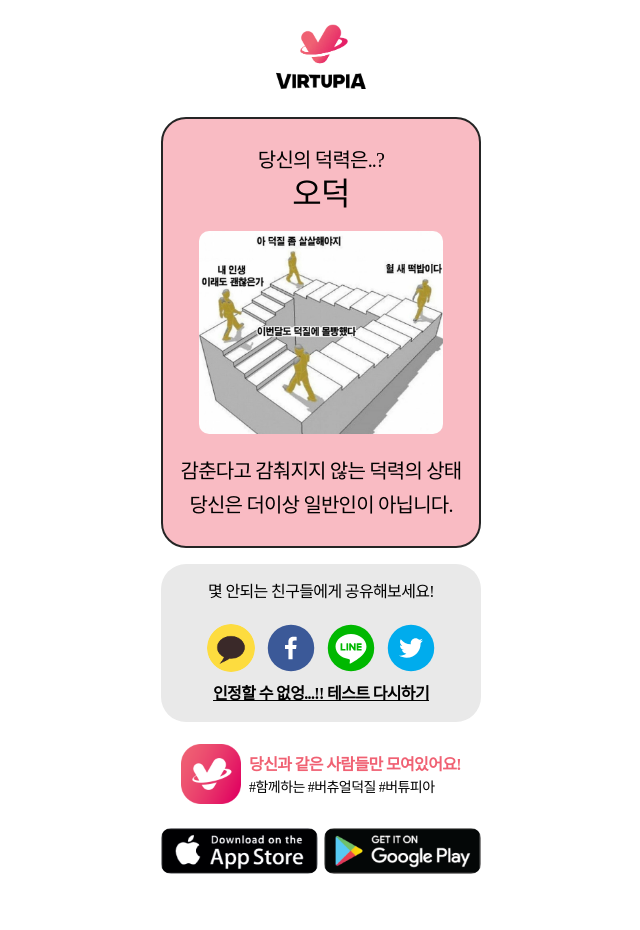
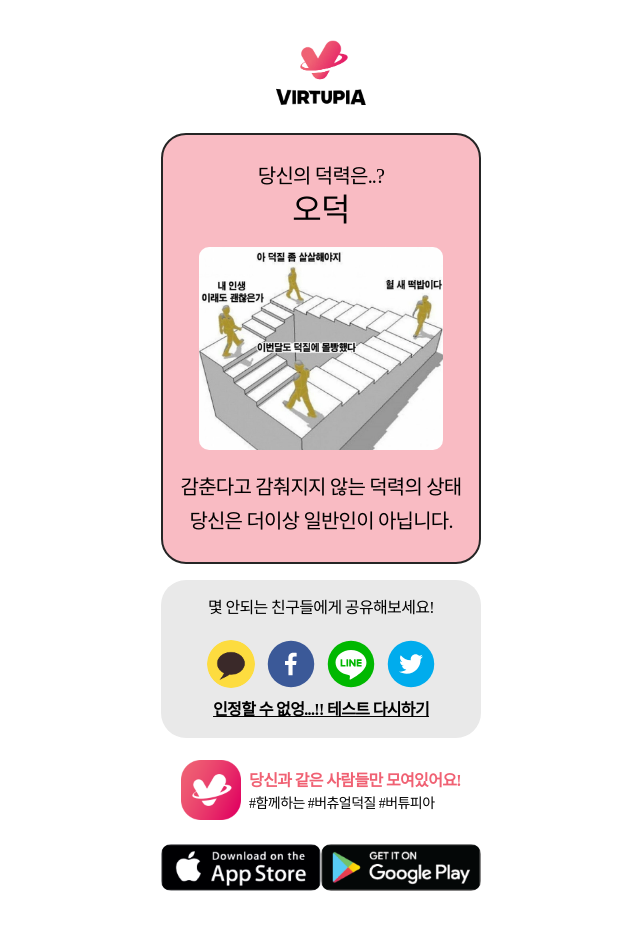
Before and after one commit to zerossun/typetest1, a React (Create React App) app: page /Outcome4 in a window 1280 px wide. Shown: the top 930 px of the page, without its empty margins (319-959 px from the left). Before the commit the page ends 879 px from the top, so only its background shows below. Built offline with nearby package versions, Linux system fonts and the light colour scheme; a web font is replaced by a local one.

Commit message:
Update style.scss

```diff
--- a/src/asset/scss/style.scss
+++ b/src/asset/scss/style.scss
@@ -1,5 +1,5 @@
 //common//
-body{position: relative; background-color: #fff; width: 22.5rem; height: 100vh; margin: 0 auto; padding:24px 20px 20px 20px; color: #010101;}
+body{position: relative; background-color: #fff; width: 22.5rem; height: 100vh; margin: 0 auto; padding:40px 20px; color: #010101;}
 button{border-radius: 30px; background-color: #F06173; width: 100%; text-align: center; cursor: pointer; height: 3.75rem;}
 // img{padding: 20px;}
 img{border-radius: 10px; object-fit: contain;}
@@ -11,8 +11,15 @@ img{border-radius: 10px; object-fit: contain;}
     text-align: center;
     font-size: 1.125rem;
     & h2{font-size: 36px;}
-    & img{position: absolute; left: 0%; top: 40%; overflow: hidden; }
-    & button{font-family: 'HakgyoansimBunpilR'; color: #fff; position: absolute; bottom: 20px; left: 0;}
+    & .img{
+        position: absolute;
+        left: 0%;
+        top: 40%;
+        overflow: hidden;
+        padding: 0 20px;
+    }
+
+    & button{font-family: 'HakgyoansimBunpilR'; color: #fff; position: absolute; bottom: 40px; left: 50%; width: calc(100% - 40px); transform: translateX(-50%);}
 }
 
 .test{
@@ -57,7 +64,7 @@ img{border-radius: 10px; object-fit: contain;}
     }
     & .answer{
         position: absolute;
-        bottom: 20px;
+        bottom: 40px;
         left: 0;
         width: 100%;
         padding:0 20px;
@@ -152,7 +159,10 @@ img{border-radius: 10px; object-fit: contain;}
                 height: 48px;
             }
         }
-        & .virtupia{
+    }
+
+}
+.virtupia{
     margin: 22px 0 24px 0;
     display: flex;
     justify-content: space-between;
@@ -177,18 +187,15 @@ img{border-radius: 10px; object-fit: contain;}
             }
     }
 }
-        & .store{
+.store{
     width: 100%;
     height: auto;
     display: flex;
     justify-content: space-between;
-            margin-bottom: 20px;
+    padding-bottom: 40px;
     & button{
         width: 49%;
         height: auto;
         background-color: transparent;
     }
 }
-    }
-
-}
```
Lines whose indentation alone changed are shown as unchanged.
